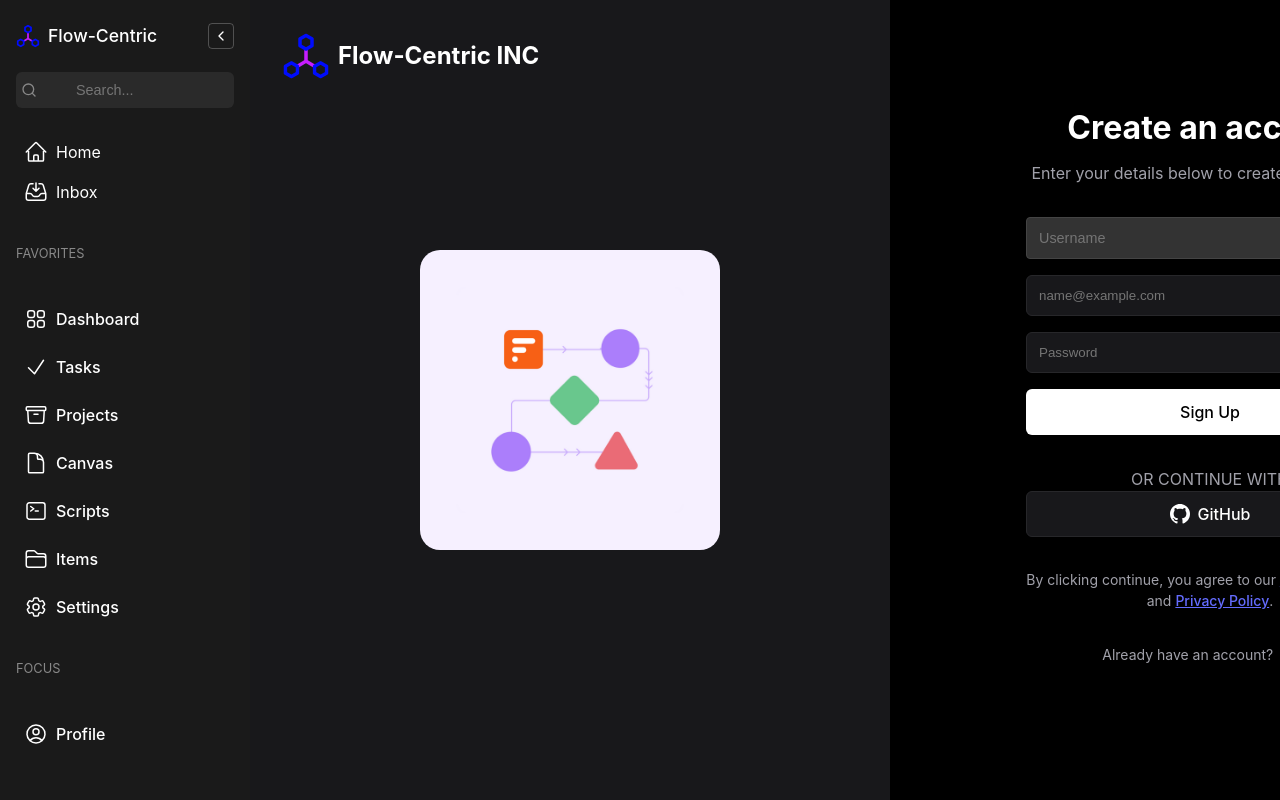
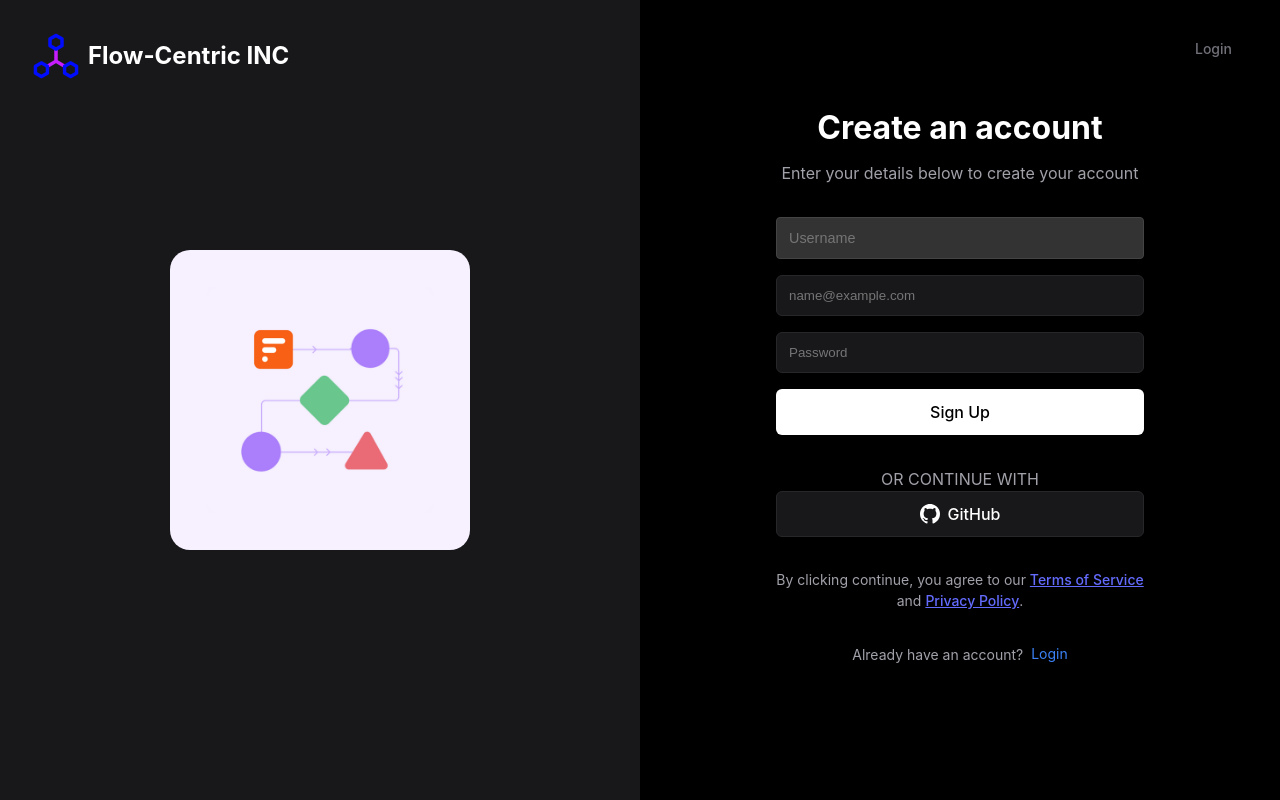
Before and after one commit to EXDEICIDA/WorkFlow-App, a React (Vite) app in the folder workflow-app/: page /login in a window 1280 px wide. Built offline with nearby package versions, Linux system fonts and the light colour scheme.

Commit message:
layout problem fixed

```diff
--- a/workflow-app/src/Components/Layout.jsx
+++ b/workflow-app/src/Components/Layout.jsx
@@ -2,10 +2,12 @@
 import { useLocation } from "react-router-dom";
 import Sidebar from "./Sidebar";
 import PropTypes from "prop-types";
+import { useAuth } from "../context/AuthContext";
 
 const Layout = ({ children }) => {
   const location = useLocation();
-  const isAuthPage = location.pathname === "/";
+  const { currentUser } = useAuth();
+  const isAuthPage = location.pathname === "/" || location.pathname === "/login" || !currentUser;
 
   return (
     <div className="app">
```
